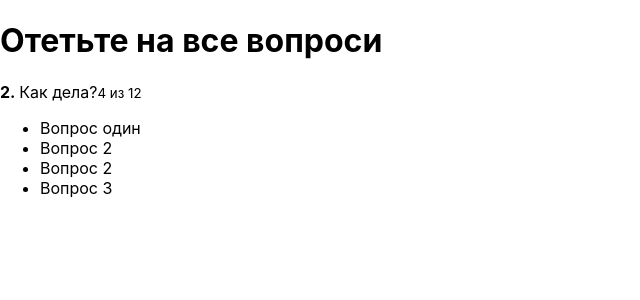
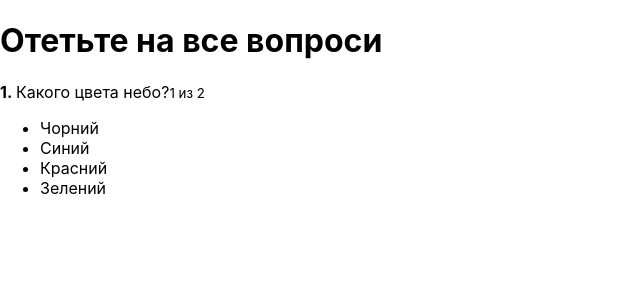
Before and after one commit to Makentosh/React-Quiz, a React app: page / in a window 1280 px wide. Shown: the top 300 px of the page, without its empty margins (0-640 px from the left). Built offline with nearby package versions, Linux system fonts and the light colour scheme.

Commit message:
add new question & click event

```diff
--- a/src/components/ActiveQuiz/ActiveQuiz.js
+++ b/src/components/ActiveQuiz/ActiveQuiz.js
@@ -6,12 +6,13 @@ const ActiveQuiz = props => (
     <div className={classes.ActiveQuiz}>
         <p className={classes.Question}>
             <span>
-                <strong>2.&nbsp;</strong>
-                Как дела?
+                <strong>{ props.answerNumber }.&nbsp;</strong>
+                {  props.qustion }
             </span>
-            <small>4 из 12</small>
+            <small>{ props.answerNumber } из { props.quiezLength }</small>
         </p>
        <AnswerList
+        onAnswerClick={props.onAnswerClick}
         answers={props.answers}
        />
     </div>
--- a/src/components/ActiveQuiz/AnswersList/AnswerItem/AnswerItem.js
+++ b/src/components/ActiveQuiz/AnswersList/AnswerItem/AnswerItem.js
@@ -3,7 +3,8 @@ import classes from './AnswerItem.scss'
 
 const AnswerItem = props => {
     return (
-    <li className={classes.AnswerItem}>
+    <li className={classes.AnswerItem}
+    onClick={() => props.onAnswerClick(props.answer.id)}>
         { props.answer.text }
     </li>
     )
--- a/src/components/ActiveQuiz/AnswersList/AnswersList.js
+++ b/src/components/ActiveQuiz/AnswersList/AnswersList.js
@@ -7,6 +7,7 @@ const AnswerList = props => (
         { props.answers.map((answer, index) => {
             return (
                 <AnswerItem
+                onAnswerClick={props.onAnswerClick}
                 answer={answer}
                 key={index}
                 />
--- a/src/containers/Quiz/Quiz.js
+++ b/src/containers/Quiz/Quiz.js
@@ -4,25 +4,49 @@ import ActiveQuiz from "../../components/ActiveQuiz/ActiveQuiz";
 
 class Quiz extends Component {
     state = {
-      quiz: [
-          {
+        activeQuestion: 0,
+        quiz: [
+            {
+              question: 'Какого цвета небо?',
+              rightAnswerId: 2,
+              id: 1,
               answers: [
-                  {text: 'Вопрос один'},
-                  {text: 'Вопрос 2'},
-                  {text: 'Вопрос 2'},
-                  {text: 'Вопрос 3'},
+                  {text: 'Чорний', id: 1},
+                  {text: 'Синий', id: 2},
+                  {text: 'Красний', id: 3},
+                  {text: 'Зелений', id: 4},
               ]
-          }
-      ]
-    }
-
+            },
+            {
+                question: 'В каком году основали Санкт Петербург',
+                rightAnswerId: 4,
+                id: 2,
+                answers: [
+                    {text: '1700', id: 1},
+                    {text: '1725', id: 2},
+                    {text: '1900', id: 3},
+                    {text: '1703', id: 4},
+                ]
+            }
+        ]
+    };
+    onAnswerClickHandler = answerId => {
+        console.log("answer id ", answerId)
+        this.setState({
+            activeQuestion: this.state.activeQuestion + 1
+        })
+    };
     render() {
         return (
             <div className={classes.Quiz}>
                 <div className={classes.QuizWrapper}>
                     <h1>Отетьте на все вопроси</h1>
                     <ActiveQuiz
-                    answers={this.state.quiz[0].answers}
+                    answers={this.state.quiz[this.state.activeQuestion].answers}
+                    qustion={this.state.quiz[this.state.activeQuestion].question}
+                    onAnswerClick={this.onAnswerClickHandler}
+                    quiezLength={this.state.quiz.length}
+                    answerNumber={this.state.activeQuestion + 1}
                     />
                 </div>
             </div>
```
